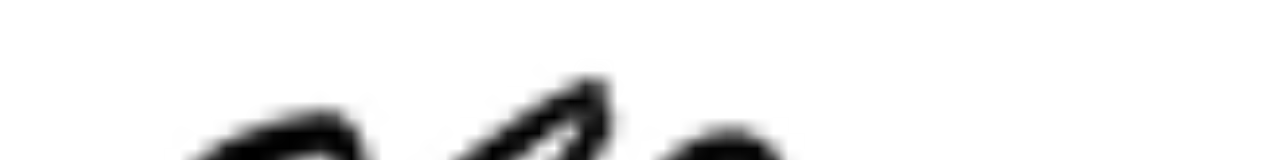
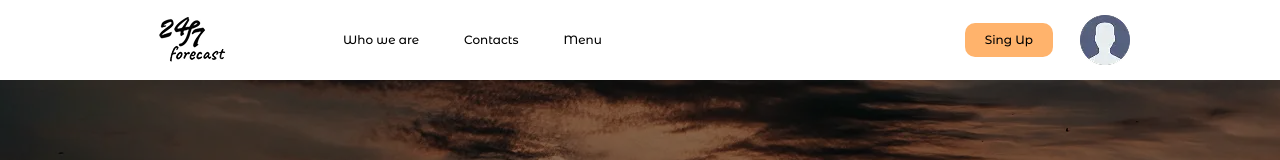
Before and after one commit to Pan-Artur/forecast, a React (Create React App) app: page / in a window 1280 px wide. Shown: the top 160 px of the page. Built offline with nearby package versions, Linux system fonts and the light colour scheme; no server answers.

Commit message:
header styles, log&sing in html

```diff
--- a/src/components/Header/Header.jsx
+++ b/src/components/Header/Header.jsx
@@ -1,20 +1,21 @@
 import logo from '../../assets/images/Header/logo.webp'
 import user from '../../assets/images/Header/user.webp'
+import styles from './Header.module.scss'
 
 export const Header = () => {
   return (
-    <header>
-      <div className="headerNavBox">
-        <img src={logo} alt="Profile Picture" className="headerPP" />
-        <nav className="headerNav">
-          <a href="" className="headerNavItem">Who we are</a>
-          <a href="" className="headerNavItem">Contacts</a>
-          <a href="" className="headerNavItem">Menu</a>
+    <header className={styles.header}>
+      <div className={styles.headerNavBox}>
+        <img src={logo} alt="logo" className={styles.headerLogo} />
+        <nav className={styles.headerNav}>
+          <a href="" className={styles.headerNavItem}>Who we are</a>
+          <a href="" className={styles.headerNavItem}>Contacts</a>
+          <a href="" className={styles.headerNavItem}>Menu</a>
         </nav>
       </div>
-      <div className="headerLogInBox">
-        <button type="button" className="headerBtn">Sing Up</button>
-        <img src={user} alt="Profile Picture" className="headerPP" />
+      <div className={styles.headerLogInBox}>
+        <button type="button" className={styles.headerBtn}>Sing Up</button>
+        <img src={user} alt="Profile Picture" className={styles.headerPP} />
       </div>
     </header>
   );
--- /dev/null
+++ b/src/components/Header/Header.module.scss
@@ -0,0 +1,50 @@
+.header {
+  height: 80px;
+  padding: 0 150px;
+  display: flex;
+  align-items: center;
+  justify-content: space-between;
+
+  &NavBox {
+    align-items: center;
+    display: flex;
+    gap: 111px;
+  }
+  &Nav {
+    gap: 45px;
+    display: flex;
+
+    &Item {
+      color: #000;
+
+      font-family: "Montserrat Alternates";
+      font-size: 12px;
+
+      font-weight: 500;
+
+    }
+  }
+
+  &Logo {
+    width: 82px;
+    height: 56px;
+  }
+  &LogInBox {
+    display: flex;
+    align-items: center;
+    gap: 27px;
+  }
+  &Btn {
+    padding: 10px 20px;
+
+    color: #000;
+    border-radius: 10px;
+    background: #ffb36c;
+    font-family: "Montserrat Alternates";
+    font-size: 12px;
+    font-weight: 500;
+  }
+  &PP {
+    width: 50px;
+  }
+}
--- a/src/pages/Main/Main.jsx
+++ b/src/pages/Main/Main.jsx
@@ -1,6 +1,6 @@
 import { useState } from 'react';
 import { Hero } from "./Hero/Hero";
-import { Weather } from "./Weather/Weather";
+// import { Weather } from "./Weather/Weather";
 import { Pets } from "./Pets/Pets";
 import { Nature } from "./Nature/Nature";
 
@@ -10,7 +10,7 @@
   return (
     <main>
       <Hero onCitySearch={setSearchCity} />
-      {searchCity && <Weather city={searchCity} />}
+      {/* {searchCity && <Weather city={searchCity} />} */}
       <Pets keyword={searchCity} />
       <Nature />
     </main>
```
Also changed, not shown: src/components/Header/loginisation/LogInModal.jsx (added, +43 -0 lines), src/components/Header/loginisation/SingInModal.jsx (added, +50 -0 lines), src/components/Header/loginisation/Login.module.scss (added).
